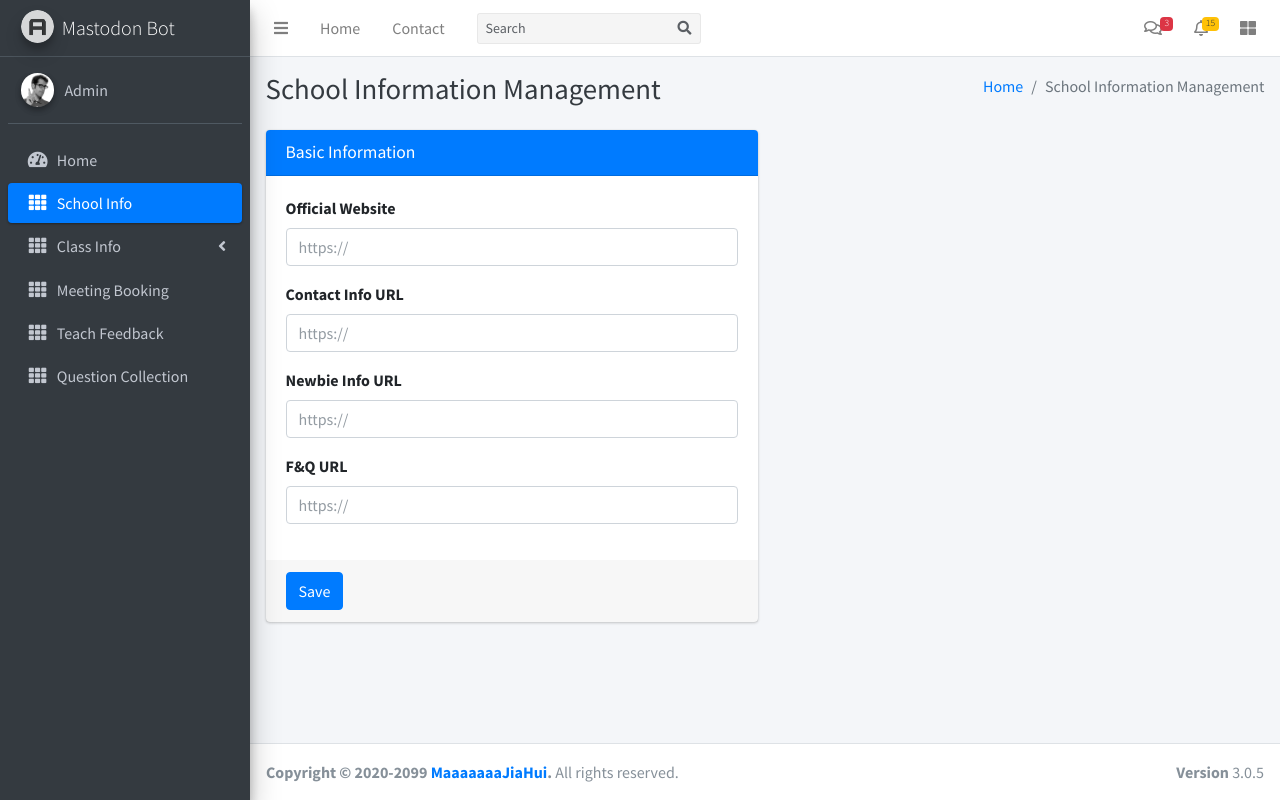
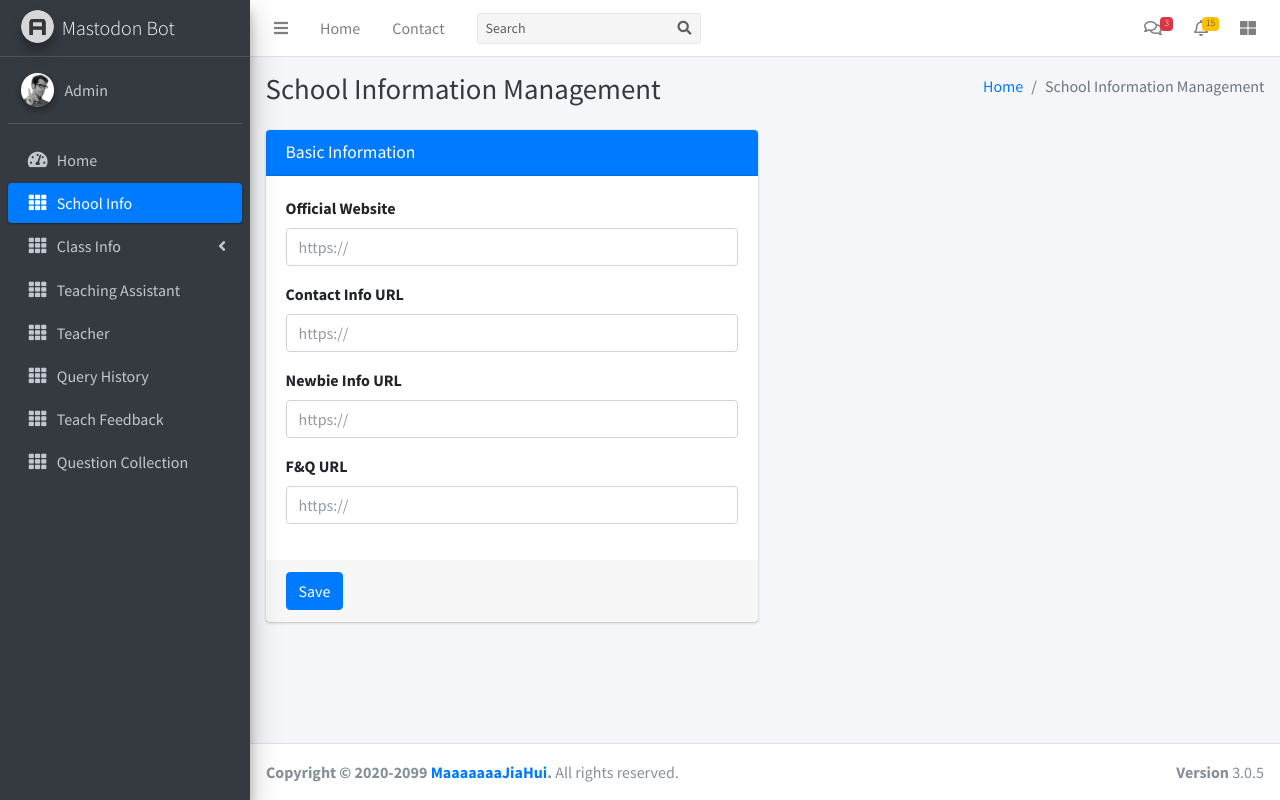
Before and after one commit to MaaaaaaaJiaHui/MastodonRobot, a Django app: page /school_info/ in a window 1280 px wide. Run offline with Django 3.2, Linux system fonts and the light colour scheme; data that the repository does not hold is empty; some libraries are stand-ins or nearby versions.

Commit message:
add exam, question, teacher and query history modules

```diff
--- a/mastodonrobot/school_info/urls.py
+++ b/mastodonrobot/school_info/urls.py
@@ -15,9 +15,9 @@ urlpatterns = [
     path('course_post', views.course_post, name='course_post'),
 
     # exam
-    # path('exam/<int:exam_id>', views.exam_delete_or_update, name='exam_delete_or_update'),
-    # path('exam', views.exam_index, name='exam_index'),
-    # path('exam_post', views.exam_post, name='exam_post'),
+    path('exam/<int:exam_id>', views.exam_delete_or_update, name='exam_delete_or_update'),
+    path('exam', views.exam_index, name='exam_index'),
+    path('exam_post', views.exam_post, name='exam_post'),
 
     # # assignment
     # path('assignment/<int:assignment_id>', views.assignment_delete_or_update, name='assignment_delete_or_update'),
@@ -25,17 +25,17 @@ urlpatterns = [
     # path('assignment_post', views.assignment_post, name='assignment_post'),
 
     # # question
-    # path('question/<int:question_id>', views.question_delete_or_update, name='question_delete_or_update'),
-    # path('question', views.question_index, name='question_index'),
+    path('question/<int:question_id>', views.question_delete_or_update, name='question_delete_or_update'),
+    path('question', views.question_index, name='question_index'),
     # path('question_post', views.question_post, name='question_post'),
 
-    # # query history
-    # path('query_history/<int:query_history_id>', views.query_history_delete_or_update, name='query_history_delete_or_update'),
-    # path('query_history', views.query_history_index, name='query_history_index'),
+    # query history
+    path('query_history/<int:query_history_id>', views.query_history_delete_or_update, name='query_history_delete_or_update'),
+    path('query_history', views.query_history_index, name='query_history_index'),
     # path('query_history_post', views.query_history_post, name='query_history_post'),
 
-    # # teacher
-    # path('teacher/<int:teacher_id>', views.teacher_delete_or_update, name='teacher_delete_or_update'),
-    # path('teacher', views.teacher_index, name='teacher_index'),
-    # path('teacher_post', views.teacher_post, name='teacher_post'),
+    # teacher
+    path('teacher/<int:teacher_id>', views.teacher_delete_or_update, name='teacher_delete_or_update'),
+    path('teacher', views.teacher_index, name='teacher_index'),
+    path('teacher_post', views.teacher_post, name='teacher_post'),
 ]
--- a/mastodonrobot/school_info/views.py
+++ b/mastodonrobot/school_info/views.py
@@ -229,3 +229,309 @@ def course_delete_or_update(request, course_id):
 
     result = {'status':'success', 'message':message, 'data':{'table':table}}
     return HttpResponse(json.dumps(result))
+
+
+@require_http_methods(["GET"])
+def exam_index(request):
+    """
+    Display exam list page
+    """
+    exams = Exam.objects.all().filter(deleted_at__isnull=True)
+
+    content_dict = {}
+    content_dict['exams'] = exams
+    content_dict['current_nav_id'] = 'nav-exam'
+    return render(request, 'exam/index.html', content_dict)
+
+@require_http_methods(["POST"])
+def exam_post(request):
+
+    # get data from inputs
+    name = request.POST.get('name', None)
+    description = request.POST.get('description', None)
+    exam_at = request.POST.get('exam_at', None)
+    exam_type = int(request.POST.get('exam_type', None)) # 0: real; 1: online
+    location = request.POST.get('location', None)
+    url = request.POST.get('url', None)
+
+    # check if data illegal
+    if name is None or name == '':
+        result = {'status':'error', 'message':'Illegal name!', 'data':{}}
+        return HttpResponse(json.dumps(result))
+    if description is None or description == '':
+        result = {'status':'error', 'message':'Illegal description!', 'data':{}}
+        return HttpResponse(json.dumps(result))
+    if exam_at is None or exam_at == '':
+        result = {'status':'error', 'message':'Please input correct exam time!', 'data':{}}
+        return HttpResponse(json.dumps(result))
+    if exam_type is None:
+        result = {'status':'error', 'message':'Illegal exam type!', 'data':{}}
+        return HttpResponse(json.dumps(result))
+    if exam_type == 0 and (location is None or location == ''):
+        result = {'status':'error', 'message':'Please input location!', 'data':{}}
+        return HttpResponse(json.dumps(result))
+    if url is None:
+        url = ''
+
+    # create new exam
+    exam = Exam.objects.create(name=name, description=description, exam_at=exam_at, exam_type=exam_type, location=location, url=url)
+
+    # transfer exams objects to table data
+    exams = Exam.objects.all().filter(deleted_at__isnull=True)
+    table = []
+    for exam in exams:
+        table.append([
+            exam.name,
+            exam.description,
+            exam.exam_at,
+            exam.exam_type,
+            exam.location,
+            exam.url,
+            '<button type="button" class="btn btn-default">Edit</button> <button type="button" class="btn btn-danger" onclick="delete_row({})">Delete</button>'.format(exam.id)
+        ])
+
+    result = {'status':'success', 'message':'Create success!', 'data':{'table':table}}
+    return HttpResponse(json.dumps(result))
+
+@require_http_methods(["DELETE", "PUT"])
+def exam_delete_or_update(request, exam_id):
+    # get object
+    exam = Exam.objects.get(id=exam_id, deleted_at__isnull=True)
+
+    # check if data illegal
+    if exam is None:
+        result = {'status':'error', 'message':'This exam not exists!', 'data':{}}
+        return HttpResponse(json.dumps(result))
+
+    if request.method == 'DELETE':
+        # delete it
+        exam.delete()
+        message = 'Delete success!'
+    elif request.method == 'PUT':
+        from django.http import QueryDict
+        put = QueryDict(request.body)
+
+        # get data from inputs
+        name = put.get('name', None)
+        description = put.get('description', None)
+        exam_at = put.get('exam_at', None)
+        exam_type = int(put.get('exam_type', None)) # 0: real; 1: online
+        location = put.get('location', None)
+        url = put.get('url', None)
+
+        # check if data illegal
+        if name is None or name == '':
+            result = {'status':'error', 'message':'Illegal name!', 'data':{}}
+            return HttpResponse(json.dumps(result))
+        if description is None or description == '':
+            result = {'status':'error', 'message':'Illegal description!', 'data':{}}
+            return HttpResponse(json.dumps(result))
+        if exam_at is None or exam_at == '':
+            result = {'status':'error', 'message':'Please input correct exam time!', 'data':{}}
+            return HttpResponse(json.dumps(result))
+        if exam_type is None:
+            result = {'status':'error', 'message':'Illegal exam type!', 'data':{}}
+            return HttpResponse(json.dumps(result))
+        if exam_type == 0 and (location is None or location == ''):
+            result = {'status':'error', 'message':'Please input location!', 'data':{}}
+            return HttpResponse(json.dumps(result))
+        if url is None:
+            url = ''
+
+        # update data
+        exam.name = name
+        exam.description = description
+        exam.exam_at = exam_at
+        exam.exam_type = exam_type
+        exam.exam_type = exam_type
+        exam.url = url
+        exam.save()
+
+        message = 'Update success!'
+
+    exams = Exam.objects.all().filter(deleted_at__isnull=True)
+    table = []
+    for exam in exams:
+        table.append([
+            exam.name,
+            exam.description,
+            exam.exam_at,
+            exam.exam_type,
+            exam.location,
+            exam.url,
+            '<button type="button" class="btn btn-default">Edit</button> <button type="button" class="btn btn-danger" onclick="delete_row({})">Delete</button>'.format(exam.id)
+        ])
+
+    result = {'status':'success', 'message':message, 'data':{'table':table}}
+    return HttpResponse(json.dumps(result))
+
+@require_http_methods(["GET"])
+def teacher_index(request):
+    """
+    Display teacher list page
+    """
+    teachers = Teacher.objects.all().filter(deleted_at__isnull=True)
+
+    content_dict = {}
+    content_dict['teachers'] = teachers
+    content_dict['current_nav_id'] = 'nav-teacher'
+    return render(request, 'teacher/index.html', content_dict)
+
+@require_http_methods(["POST"])
+def teacher_post(request):
+
+    # get data from inputs
+    user_name = request.POST.get('user_name', None)
+    email = request.POST.get('email', None)
+
+    # check if data illegal
+    if user_name is None or user_name == '':
+        result = {'status':'error', 'message':'Illegal name!', 'data':{}}
+        return HttpResponse(json.dumps(result))
+    if email is None or email == '':
+        result = {'status':'error', 'message':'Illegal email!', 'data':{}}
+        return HttpResponse(json.dumps(result))
+
+    # create new teacher
+    teacher = Teacher.objects.create(user_name=user_name, email=email)
+
+    # transfer teachers objects to table data
+    teachers = Teacher.objects.all().filter(deleted_at__isnull=True)
+    table = []
+    for teacher in teachers:
+        table.append([
+            teacher.user_name,
+            teacher.email,
+            '<button type="button" class="btn btn-default">Edit</button> <button type="button" class="btn btn-danger" onclick="delete_row({})">Delete</button>'.format(teacher.id)
+        ])
+
+    result = {'status':'success', 'message':'Create success!', 'data':{'table':table}}
+    return HttpResponse(json.dumps(result))
+
+@require_http_methods(["DELETE", "PUT"])
+def teacher_delete_or_update(request, teacher_id):
+    # get object
+    teacher = Teacher.objects.get(id=teacher_id, deleted_at__isnull=True)
+
+    # check if data illegal
+    if teacher is None:
+        result = {'status':'error', 'message':'This teacher not exists!', 'data':{}}
+        return HttpResponse(json.dumps(result))
+
+    if request.method == 'DELETE':
+        # delete it
+        teacher.delete()
+        message = 'Delete success!'
+    elif request.method == 'PUT':
+        from django.http import QueryDict
+        put = QueryDict(request.body)
+
+        # get data from inputs
+        user_name = put.get('user_name', None)
+        email = put.get('email', None)
+
+        # check if data illegal
+        if user_name is None or user_name == '':
+            result = {'status':'error', 'message':'Illegal name!', 'data':{}}
+            return HttpResponse(json.dumps(result))
+        if email is None or email == '':
+            result = {'status':'error', 'message':'Illegal email!', 'data':{}}
+            return HttpResponse(json.dumps(result))
+
+        # update data
+        teacher.user_name = user_name
+        teacher.email = email
+        teacher.save()
+
+        message = 'Update success!'
+
+    teachers = Teacher.objects.all().filter(deleted_at__isnull=True)
+    table = []
+    for teacher in teachers:
+        table.append([
+            teacher.name,
+            teacher.email,
+            '<button type="button" class="btn btn-default">Edit</button> <button type="button" class="btn btn-danger" onclick="delete_row({})">Delete</button>'.format(teacher.id)
+        ])
+
+    result = {'status':'success', 'message':message, 'data':{'table':table}}
+    return HttpResponse(json.dumps(result))
+
+@require_http_methods(["GET"])
+def question_index(request):
+    """
+    Display question list page
+    """
+    questions = Question.objects.all().filter(deleted_at__isnull=True)
+
+    content_dict = {}
+    content_dict['questions'] = questions
+    content_dict['current_nav_id'] = 'nav-question'
+    return render(request, 'question/index.html', content_dict)
+
+@require_http_methods(["DELETE"])
+def question_delete_or_update(request, question_id):
+    # get object
+    question = Question.objects.get(id=question_id, deleted_at__isnull=True)
+
+    # check if data illegal
+    if question is None:
+        result = {'status':'error', 'message':'This question not exists!', 'data':{}}
+        return HttpResponse(json.dumps(result))
+
+    if request.method == 'DELETE':
+        # delete it
+        question.delete()
+        message = 'Delete success!'
+
+    questions = Question.objects.all().filter(deleted_at__isnull=True)
+    table = []
+    for question in questions:
+        table.append([
+            question.user_id,
+            question.user_name,
+            question.question_content,
+            '<button type="button" class="btn btn-danger" onclick="delete_row({})">Delete</button>'.format(question.id)
+        ])
+
+    result = {'status':'success', 'message':message, 'data':{'table':table}}
+    return HttpResponse(json.dumps(result))
+
+@require_http_methods(["GET"])
+def query_history_index(request):
+    """
+    Display query_history list page
+    """
+    query_history_list = QueryHistory.objects.all().filter(deleted_at__isnull=True)
+
+    content_dict = {}
+    content_dict['query_history_list'] = query_history_list
+    content_dict['current_nav_id'] = 'nav-query_history'
+    return render(request, 'query_history/index.html', content_dict)
+
+@require_http_methods(["DELETE"])
+def query_history_delete_or_update(request, query_history_id):
+    # get object
+    query_history = QueryHistory.objects.get(id=query_history_id, deleted_at__isnull=True)
+
+    # check if data illegal
+    if query_history is None:
+        result = {'status':'error', 'message':'This query_history not exists!', 'data':{}}
+        return HttpResponse(json.dumps(result))
+
+    if request.method == 'DELETE':
+        # delete it
+        query_history.delete()
+        message = 'Delete success!'
+
+    query_history_list = QueryHistory.objects.all().filter(deleted_at__isnull=True)
+    table = []
+    for query_history in query_history_list:
+        table.append([
+            query_history.user_id,
+            query_history.query_content,
+            '<button type="button" class="btn btn-default">Edit</button> <button type="button" class="btn btn-danger" onclick="delete_row({})">Delete</button>'.format(query_history.id)
+        ])
+
+    result = {'status':'success', 'message':message, 'data':{'table':table}}
+    return HttpResponse(json.dumps(result))
--- a/mastodonrobot/templates/base.html
+++ b/mastodonrobot/templates/base.html
@@ -214,19 +214,19 @@
                 </a>
               </li>
               <li class="nav-item">
-                <a href="../forms/advanced.html" class="nav-link">
+                <a id="nav-exam" href="{% url 'exam_index' %}" class="nav-link">
                   <i class="far fa-circle nav-icon"></i>
                   <p>Exam</p>
                 </a>
               </li>
               <li class="nav-item">
-                <a href="../forms/editors.html" class="nav-link">
+                <a id="nav-assignment" href="../forms/editors.html" class="nav-link">
                   <i class="far fa-circle nav-icon"></i>
                   <p>Assignment</p>
                 </a>
               </li>
               <li class="nav-item">
-                <a href="../forms/validation.html" class="nav-link">
+                <a id="nav-score" href="../forms/validation.html" class="nav-link">
                   <i class="far fa-circle nav-icon"></i>
                   <p>Score</p>
                 </a>
@@ -237,12 +237,28 @@
             <a id="nav-teaching-assistant" href="{% url 'teaching_assistant_index' %}" class="nav-link">
               <i class="nav-icon fas fa-th"></i>
               <p>
-                Meeting Booking
+                Teaching Assistant
               </p>
             </a>
           </li>
           <li class="nav-item">
-            <a href="pages/widgets.html" class="nav-link">
+            <a id="nav-teacher" href="{% url 'teacher_index' %}" class="nav-link">
+              <i class="nav-icon fas fa-th"></i>
+              <p>
+                Teacher
+              </p>
+            </a>
+          </li>
+          <li class="nav-item">
+            <a id="nav-query-history" href="{% url 'query_history_index' %}" class="nav-link">
+              <i class="nav-icon fas fa-th"></i>
+              <p>
+                Query History
+              </p>
+            </a>
+          </li>
+          <li class="nav-item">
+            <a id="nav-score" href="{% url 'teaching_assistant_index' %}" class="nav-link">
               <i class="nav-icon fas fa-th"></i>
               <p>
                 Teach Feedback
@@ -250,7 +266,7 @@
             </a>
           </li>
           <li class="nav-item">
-            <a href="pages/widgets.html" class="nav-link">
+            <a id="nav-question" href="{% url 'question_index' %}" class="nav-link">
               <i class="nav-icon fas fa-th"></i>
               <p>
                 Question Collection
```
